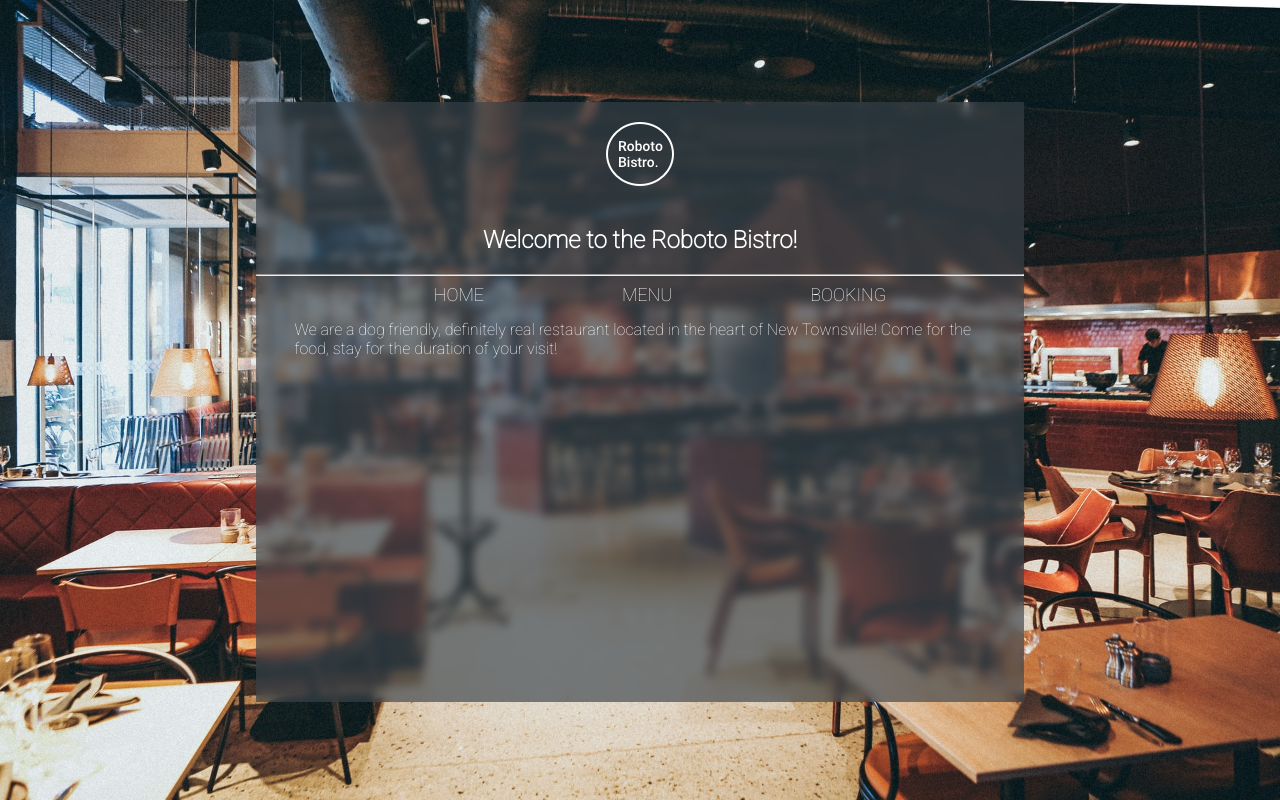
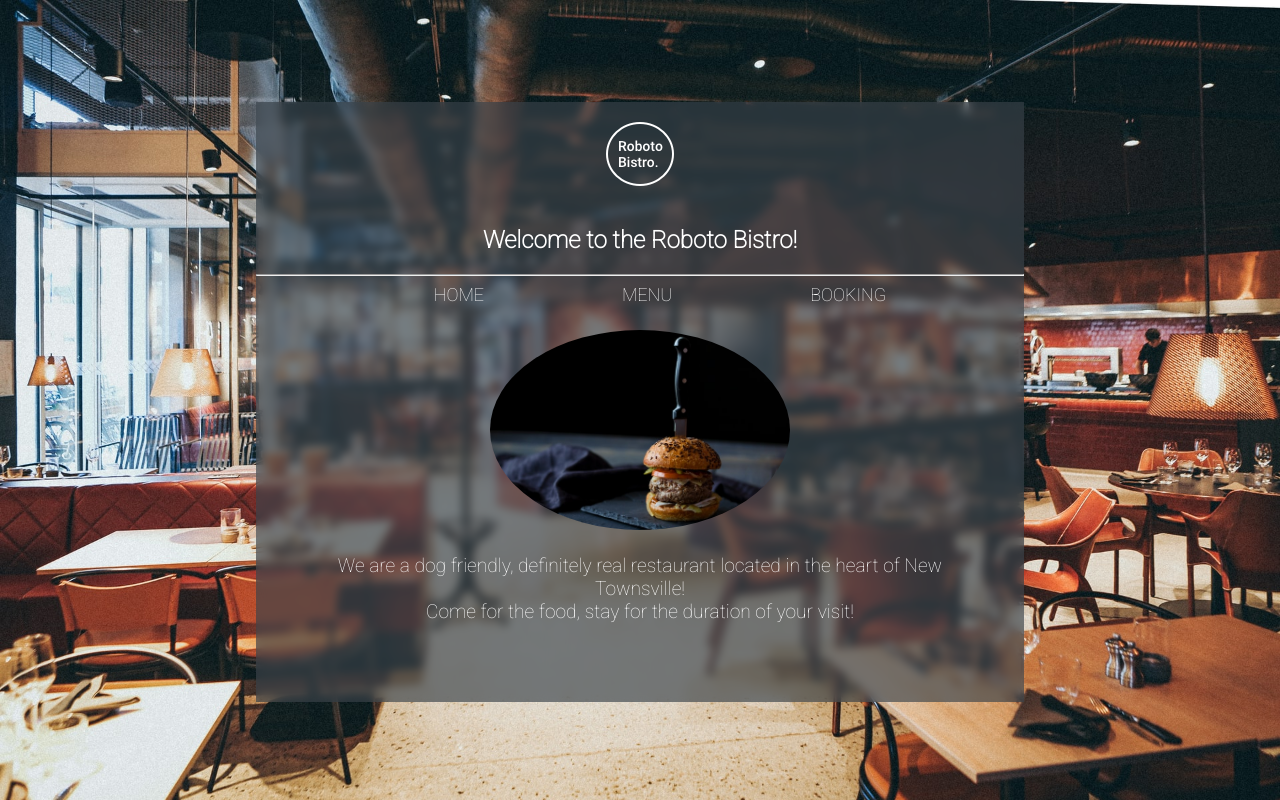
Before and after one commit to ehwus/restaurant, a website built with webpack: page index.html in a window 1280 px wide. Built offline with nearby package versions, Linux system fonts and the light colour scheme.

Commit message:
added nice burger image

```diff
--- a/src/style.css
+++ b/src/style.css
@@ -66,4 +66,12 @@ body {
 .containerBody {
   width: 90%;
   margin: 15px auto;
+  text-align: center;
+  font-size: larger;
 }
+
+.imageInBox {
+  max-height: 200px;
+  border-radius: 50%;
+  margin-top: 10px;
+}
--- a/src/welcomePage.js
+++ b/src/welcomePage.js
@@ -1,12 +1,22 @@
 import { DomController } from './domController';
-
-const subheading = 'Welcome to the Roboto Bistro!';
-const body = document.createElement('p');
-body.innerText =
-  'We are a dog friendly, definitely real restaurant located in the heart of New Townsville! Come for the food, stay for the duration of your visit!';
+import Burger from './assets/burger.jpg';
 
 export class WelcomePage {
   static render() {
-    DomController.render(subheading, body);
+    const subheading = 'Welcome to the Roboto Bistro!';
+    DomController.render(subheading, WelcomePage._getBody());
+  }
+
+  static _getBody() {
+    const body = document.createElement('div');
+    const burgerImage = new Image();
+    burgerImage.src = Burger;
+    burgerImage.className = 'imageInBox';
+    const paragraph = document.createElement('p');
+    paragraph.innerText = `We are a dog friendly, definitely real restaurant located in the heart of New Townsville!
+      Come for the food, stay for the duration of your visit!`;
+    body.appendChild(burgerImage);
+    body.appendChild(paragraph);
+    return body;
   }
 }
```
Also changed, not shown: src/assets/burger.jpg (added).
